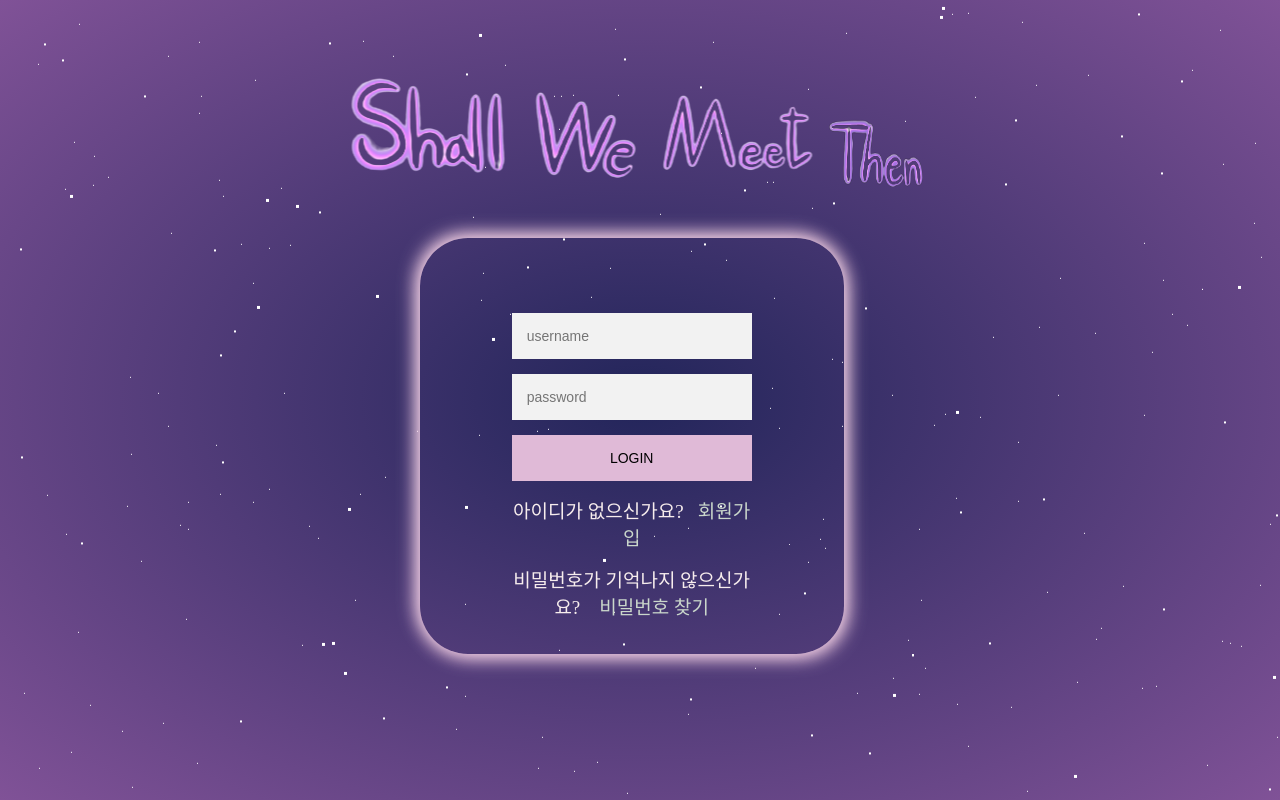
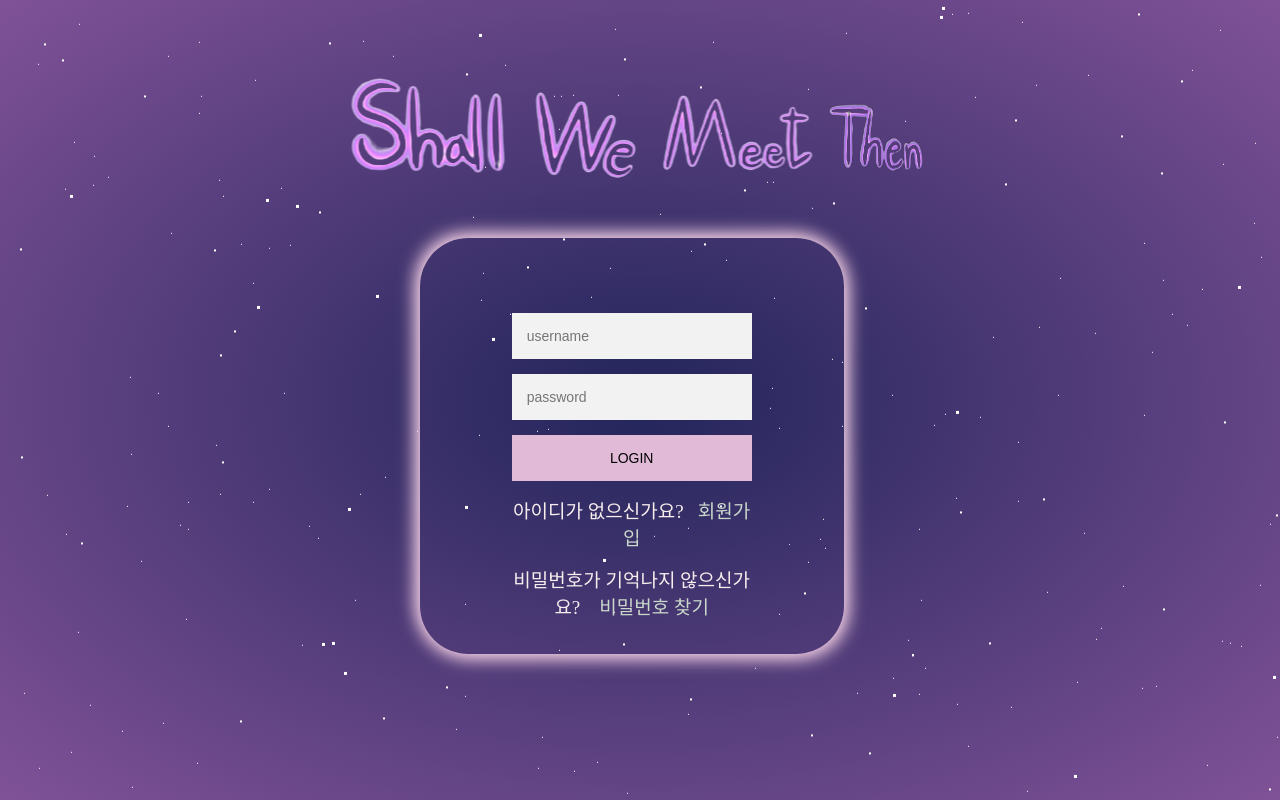
Before and after one commit to thstmddns/shell-we-meet-then, a React (Create React App) app in the folder shall-we-meet-then/: page / in a window 1280 px wide. Built offline with nearby package versions, Linux system fonts and the light colour scheme; a web font is replaced by a local one.

Commit message:
[FE] feat: main page design - 2

```diff
--- a/shall-we-meet-then/src/pages/Home/Home.css
+++ b/shall-we-meet-then/src/pages/Home/Home.css
@@ -22,7 +22,7 @@
 }
 .text-then-img {
   position: absolute;
-  top: 22vh;
+  top: 160px;
   left: 520px;
 
 }
```
